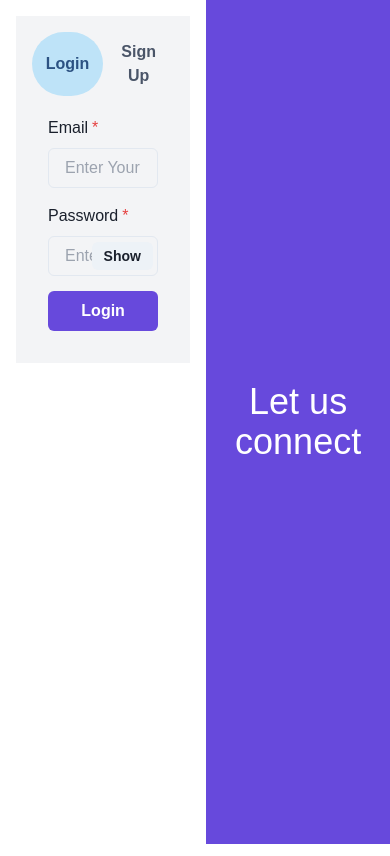
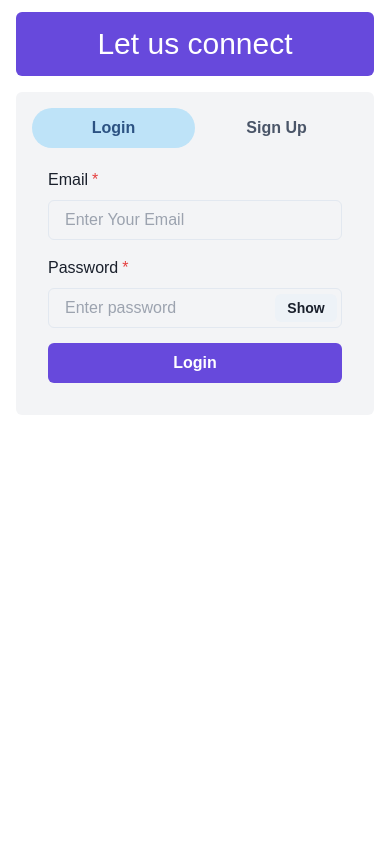
Before and after one commit to kapil551/JobsFinder, a React (Create React App) app in the folder frontend/: page / in a window 390 px wide. Built offline with nearby package versions, Linux system fonts and the light colour scheme.

Commit message:
modified some styling

```diff
--- a/frontend/src/components/miscellaneous/GroupChatModal.js
+++ b/frontend/src/components/miscellaneous/GroupChatModal.js
@@ -134,7 +134,7 @@ import {
           <ModalOverlay />
           <ModalContent>
             <ModalHeader
-              fontSize="35px"
+              fontSize="33px"
               fontFamily="Work sans"
               d="flex"
               justifyContent="center"
--- a/frontend/src/components/miscellaneous/SideDrawer.js
+++ b/frontend/src/components/miscellaneous/SideDrawer.js
@@ -141,7 +141,7 @@ function SideDrawer() {
             </Text>
           </Button>
         </Tooltip>
-        <Text fontSize="2xl" fontFamily="Work sans">
+        <Text fontSize="xl" fontFamily="Work sans">
           Let Us Connect
         </Text>
         <div>
--- a/frontend/src/pages/HomePage.js
+++ b/frontend/src/pages/HomePage.js
@@ -24,9 +24,15 @@ const HomePage = () => {
 
   return (
     <>
-      <div className="min-w-screen min-h-screen bg-white flex">
+      <div className="min-w-screen min-h-screen bg-white sm:flex items-center justify-center">
+      <Container
+          maxW="92%"
+          className="bg-[#6749DC] text-white text-center text-3xl sm:hidden flex items-center justify-center h-[4rem] sm:h-screen sm:rounded-none rounded-md mt-3"
+      >
+          Let us connect
+        </Container>
         <Container className="">
-          <Box className="bg-gray-100 my-4 p-4">
+          <Box className="bg-gray-100 my-4 p-4 sm:rounded-none rounded-md">
             <Tabs variant="soft-rounded">
               <TabList className="mb-1">
                 <Tab className="w-1/2">Login</Tab>
@@ -44,8 +50,8 @@ const HomePage = () => {
           </Box>
         </Container>
         <Container
-          maxW=""
-          className="bg-[#6749DC] text-white text-center text-4xl flex items-center justify-center"
+          maxW="92%"
+          className="bg-[#6749DC] text-white text-center text-4xl hidden sm:flex items-center justify-center h-[16rem] sm:h-screen sm:rounded-none rounded-md"
         >
           Let us connect
         </Container>
```
Also changed, not shown: 11 other files (tests, documents, lock files or other folders).
